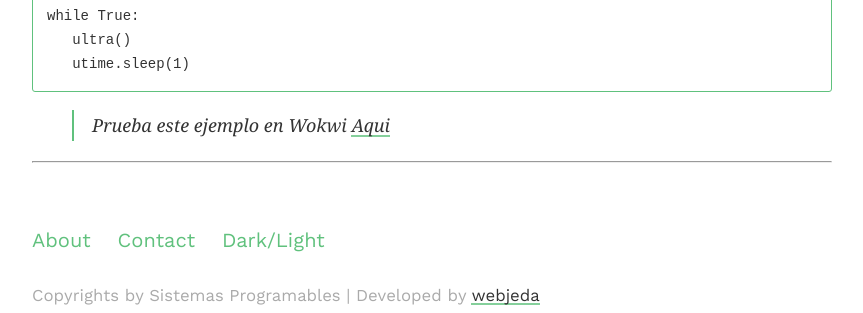
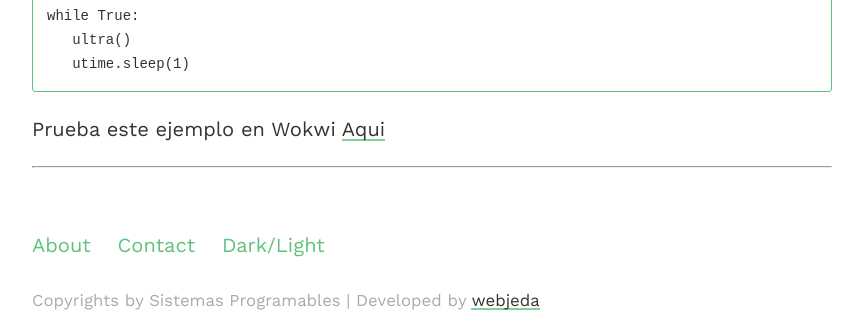
Before and after one commit to sharu725/hagura, a Jekyll site: the page built from _posts/2023-09-14-Sensor-HC-SR04.md, in a window 1280 px wide. Shown: the part 3390-3703 px from the top of the page, without its empty margins (208-1071 px from the left). Built offline with Jekyll 4.4.1, drawn with Linux system fonts in a browser that asks for light colours; comment, search, counter and statistics services are not loaded.

````diff
--- a/_posts/2023-09-14-Sensor-HC-SR04.md
+++ b/_posts/2023-09-14-Sensor-HC-SR04.md
@@ -64,4 +64,4 @@ while True:
    ultra()
    utime.sleep(1)
 ```
-> Prueba este ejemplo en Wokwi [Aqui](https://wokwi.com/projects/376234821388137473)
+Prueba este ejemplo en Wokwi [Aqui](https://wokwi.com/projects/376234821388137473)
````
